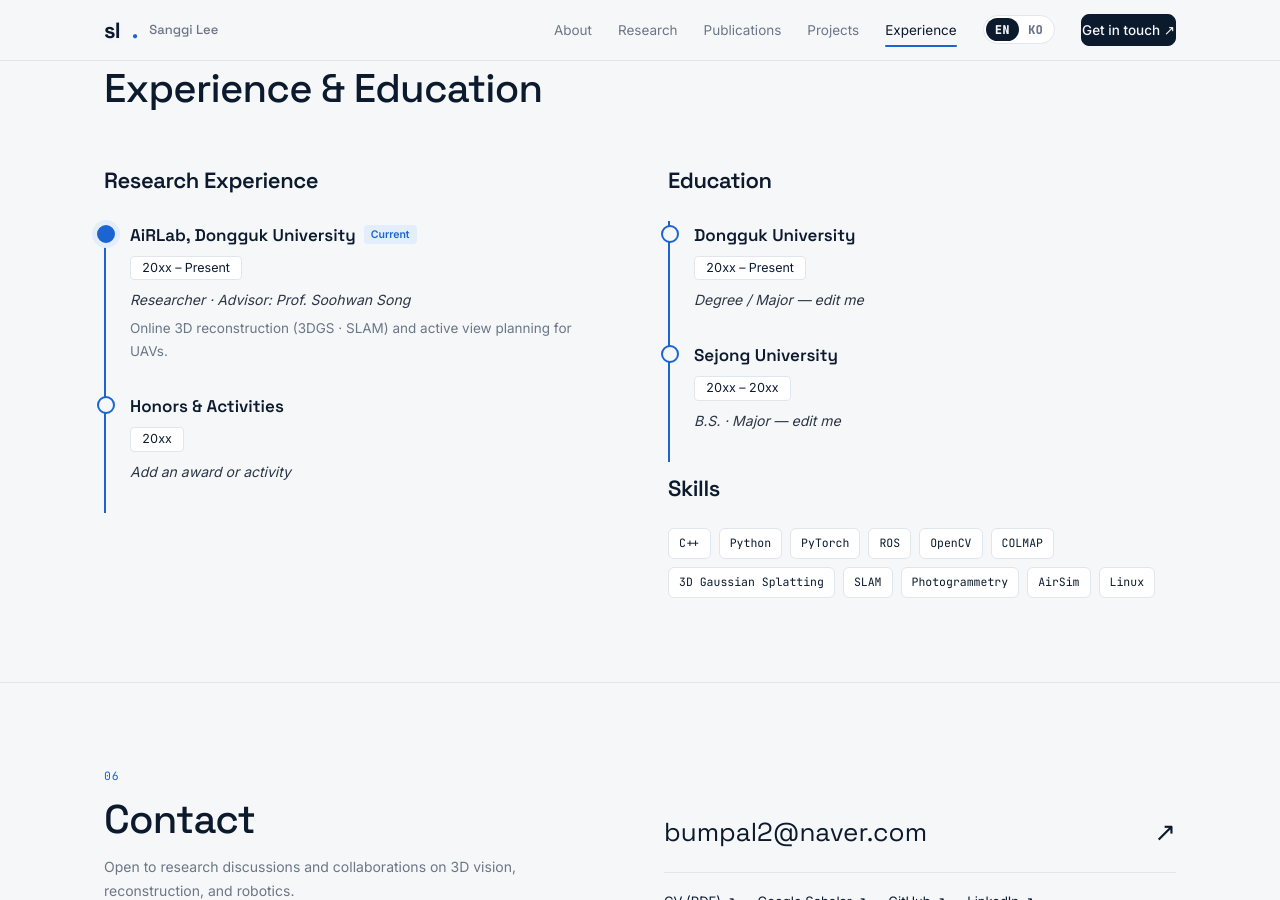
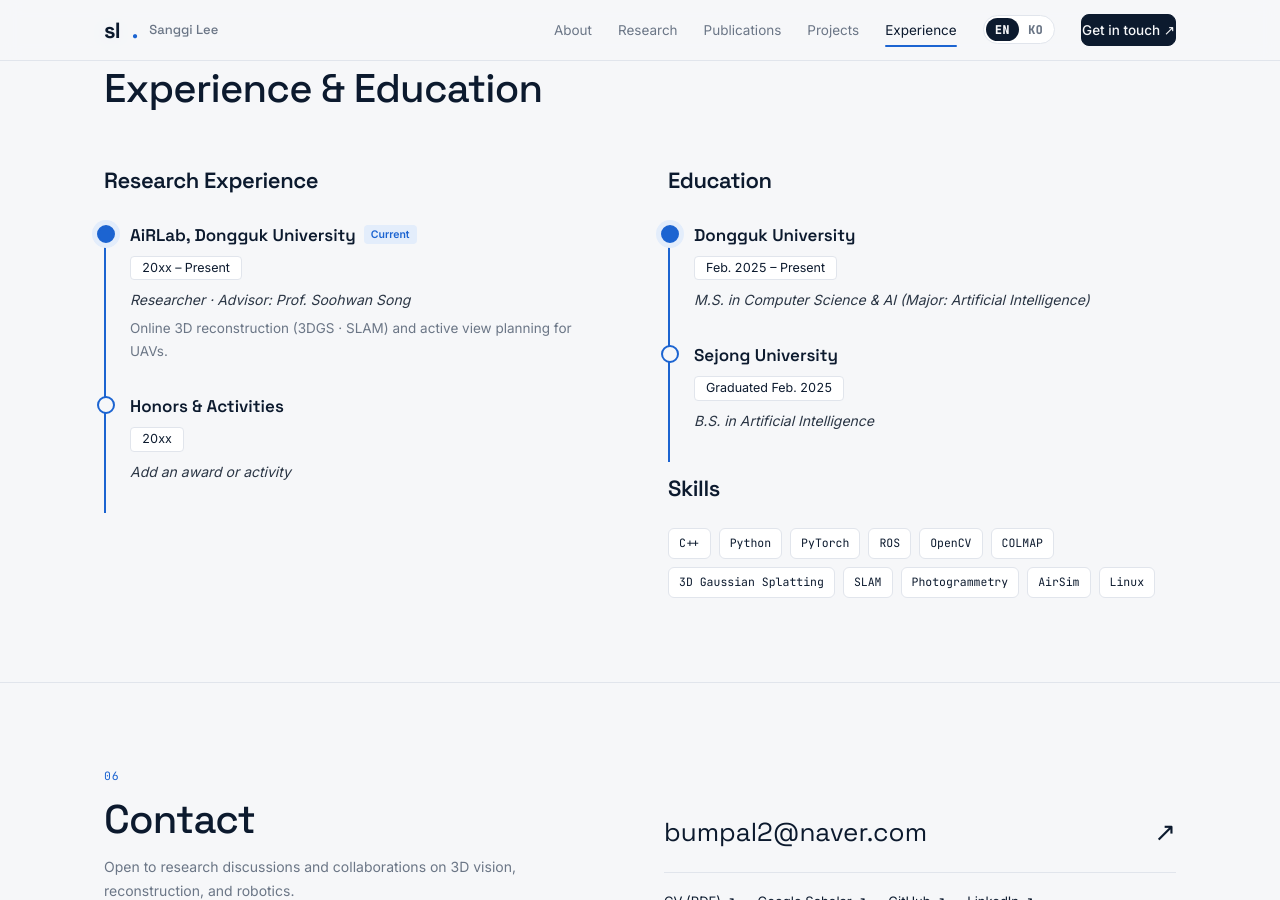
Before and after one commit to lsk1233/lsk1233.github.io, a Jekyll site: the page site/index.html, which Jekyll copies as it is, in a window 1280 px wide and 900 px high, scrolled down 3306 px. Built offline with Jekyll 4.4.1, drawn with Linux system fonts in a browser that asks for light colours; some web fonts are replaced.

Commit message:
Fill education details

```diff
--- a/site/index.html
+++ b/site/index.html
@@ -393,8 +393,8 @@ html[lang="ko"] .mono{letter-spacing:.04em}
     <div class="reveal">
       <h3 class="col-h" data-ko="학력">Education</h3>
       <ul class="tl">
-        <li><h4 data-ko="동국대학교">Dongguk University</h4><time data-ko="20xx – 현재">20xx – Present</time><div class="org" data-ko="학위 / 전공 — 수정 필요">Degree / Major — edit me</div></li>
-        <li><h4 data-ko="세종대학교">Sejong University</h4><time>20xx – 20xx</time><div class="org" data-ko="학사 졸업 · 전공 — 수정 필요">B.S. · Major — edit me</div></li>
+        <li class="now"><h4 data-ko="동국대학교">Dongguk University</h4><time data-ko="2025.02 – 현재">Feb. 2025 – Present</time><div class="org" data-ko="컴퓨터·AI학과 인공지능전공 석사과정">M.S. in Computer Science &amp; AI (Major: Artificial Intelligence)</div></li>
+        <li><h4 data-ko="세종대학교">Sejong University</h4><time data-ko="2025.02 졸업">Graduated Feb. 2025</time><div class="org" data-ko="인공지능학과 학사">B.S. in Artificial Intelligence</div></li>
       </ul>
       <h3 class="col-h" style="margin-top:8px" data-ko="기술 스택">Skills</h3>
       <div class="skills"><span>C++</span><span>Python</span><span>PyTorch</span><span>ROS</span><span>OpenCV</span><span>COLMAP</span><span>3D Gaussian Splatting</span><span>SLAM</span><span>Photogrammetry</span><span>AirSim</span><span>Linux</span></div>
```
